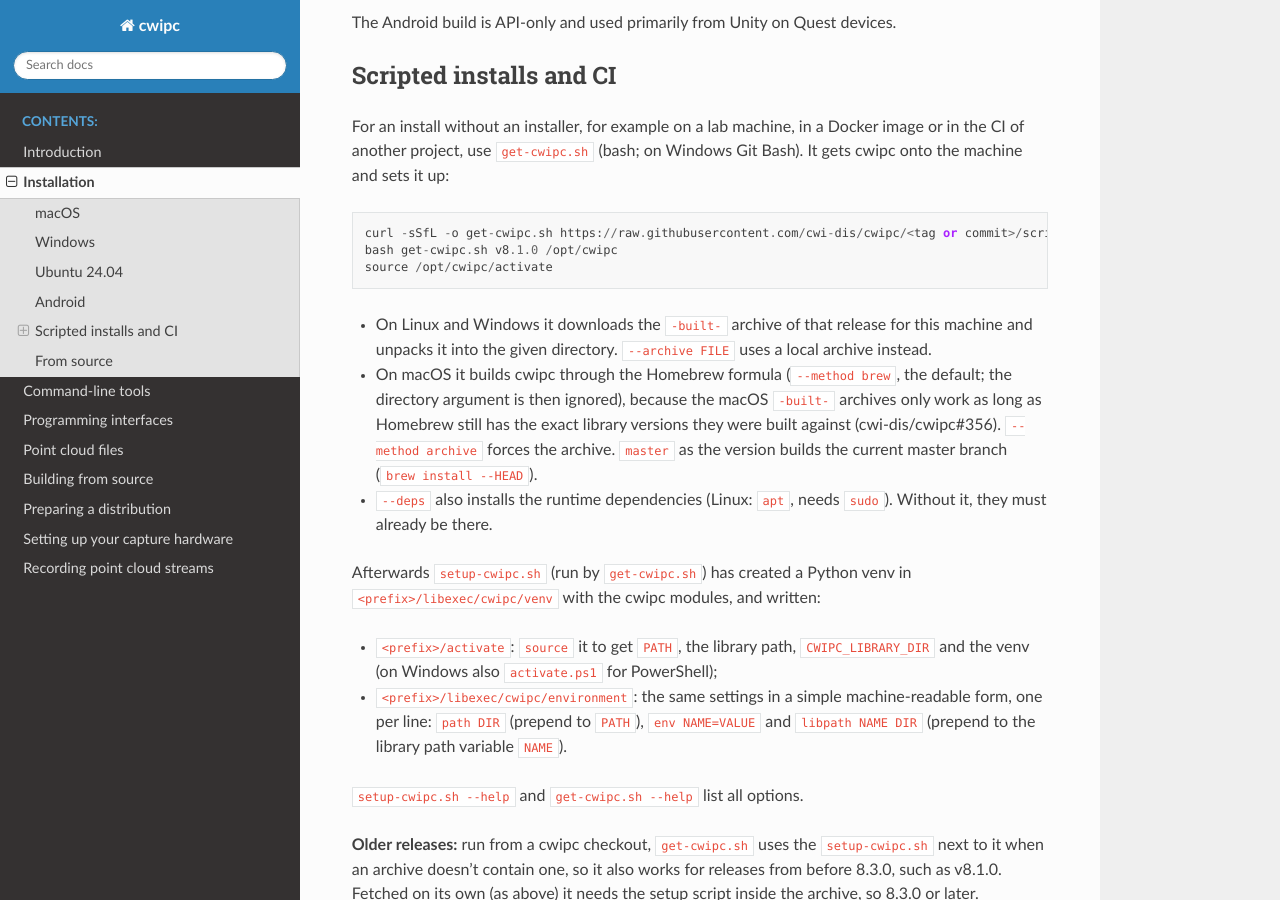
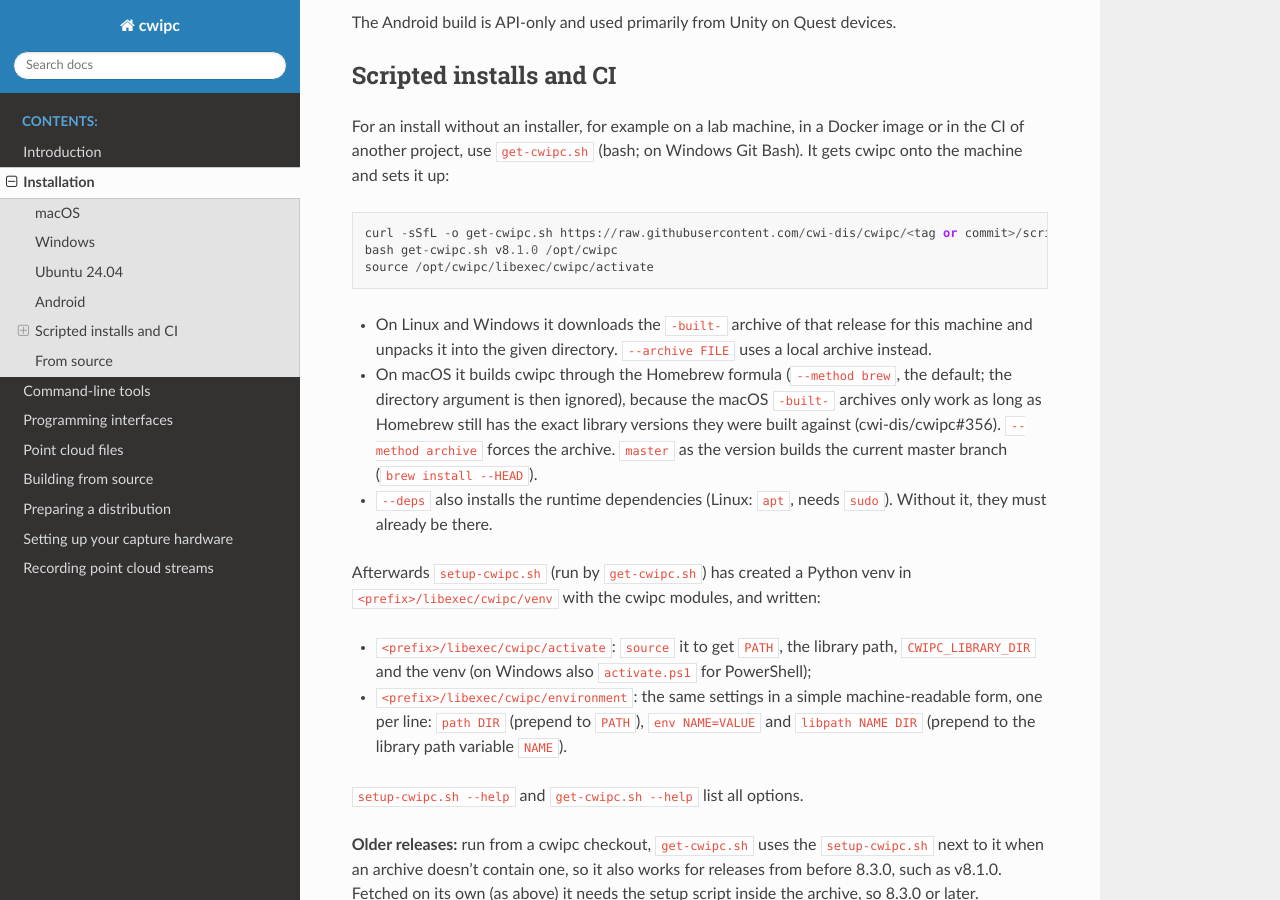
Before and after one commit to cwi-dis/cwipc, a Sphinx documentation site: the page built from docs/installation.rst, in a window 1280 px wide and 900 px high, scrolled down 1240 px. Built offline with Sphinx 7.4.7 and the Read the Docs theme 3.1.0, drawn with Linux system fonts in a browser that asks for light colours; pages that are not in the unit, such as notebooks, are missing from menus.

Commit message:
Per-tree files in libexec/cwipc; --launchers; no more stale wheels (#355)
As decided on #355 (2026-11-13):
- setup-cwipc.sh writes activate and activate.ps1 into
  <prefix>/libexec/cwipc/, next to the environment file, and removes a
  generated activate file left at the top of the prefix by an earlier
  run. Entry points: scripts/activate and scripts/activate.ps1 in a
  source tree (activate.ps1 is now a wrapper too, running the setup
  script through Git Bash), <prefix>/libexec/cwipc/activate for
  unpacked archives (get-cwipc.sh prints it; docs/installation.rst
  updated).
- New --launchers: puts the venv's cwipc* launchers in <prefix>/bin
  (copies on Windows, symlinks elsewhere), listed in
  libexec/cwipc/launchers for uninstalling; never replaces a file it
  didn't place.

Found while testing: build/share/cwipc/python kept a wheel from every
build (the version includes the commit hash), cmake --install copied
them all, and pip then failed on conflicting versions. The wheel build
now removes the package's earlier wheels first
(CMakeFiles/CwipcRemoveOldWheels.cmake, run with cmake -P).

Tested on macOS (sap): source tree (stale build/activate removed,
fresh shell with scripts/activate, smoke test); an installed tree from
cmake --install with --launchers (11 symlinks, idempotent second run,
no replacing of a foreign file, `bin/cwipc view --synthetic` works
without activation). activate.ps1 only syntax-checked (pwsh).

Co-Authored-By: Claude Opus 5.5 <noreply@anthropic.com>

```diff
--- a/docs/installation.rst
+++ b/docs/installation.rst
@@ -62,7 +62,7 @@ Git Bash). It gets cwipc onto the machine and sets it up::
 
     curl -sSfL -o get-cwipc.sh https://raw.githubusercontent.com/cwi-dis/cwipc/<tag or commit>/scripts/get-cwipc.sh
     bash get-cwipc.sh v8.1.0 /opt/cwipc
-    source /opt/cwipc/activate
+    source /opt/cwipc/libexec/cwipc/activate
 
 - On Linux and Windows it downloads the ``-built-`` archive of that release for
   this machine and unpacks it into the given directory. ``--archive FILE`` uses a
@@ -79,9 +79,9 @@ Git Bash). It gets cwipc onto the machine and sets it up::
 Afterwards ``setup-cwipc.sh`` (run by ``get-cwipc.sh``) has created a Python venv
 in ``<prefix>/libexec/cwipc/venv`` with the cwipc modules, and written:
 
-- ``<prefix>/activate``: ``source`` it to get ``PATH``, the library path,
-  ``CWIPC_LIBRARY_DIR`` and the venv (on Windows also ``activate.ps1`` for
-  PowerShell);
+- ``<prefix>/libexec/cwipc/activate``: ``source`` it to get ``PATH``, the
+  library path, ``CWIPC_LIBRARY_DIR`` and the venv (on Windows also
+  ``activate.ps1`` for PowerShell);
 - ``<prefix>/libexec/cwipc/environment``: the same settings in a simple
   machine-readable form, one per line: ``path DIR`` (prepend to ``PATH``),
   ``env NAME=VALUE`` and ``libpath NAME DIR`` (prepend to the library path
```
Also changed, not shown: 6 other files.
